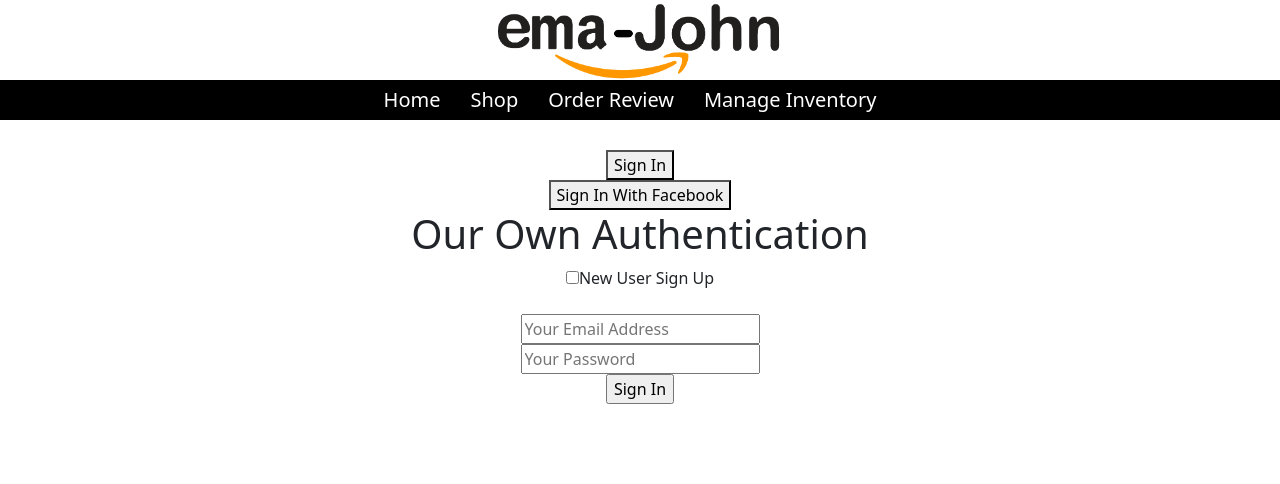
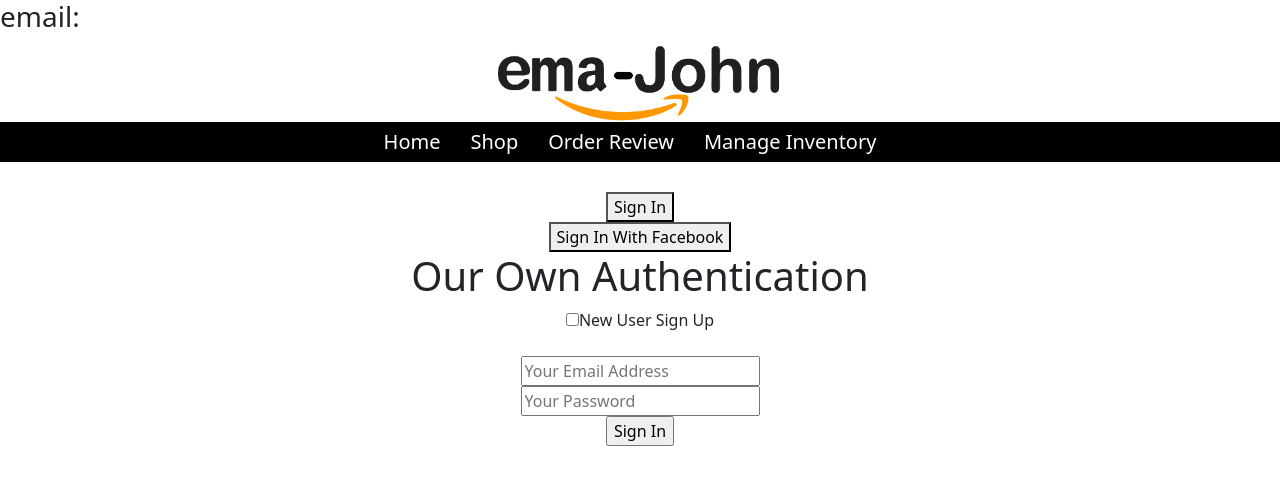
Before and after one commit to hasan-rakib-cse/ema-john-firebase-au, a React (Create React App) app: page /login in a window 1280 px wide. Shown: the top 484 px of the page. Built offline with nearby package versions, Linux system fonts and the light colour scheme.

Commit message:
make login available from everywhere using useContext() hook (context api)

```diff
--- a/src/App.js
+++ b/src/App.js
@@ -11,13 +11,18 @@ import Manage from './components/Manage/ManageInventory';
 import ProductDetail from './components/ProductDetail/ProductDetail';
 import Shipment from './components/Shipment/Shipment';
 import Login from './components/Login/Login';
+import { UserContext } from './components/UserContext/UserContext';
 
 
 
 function App() {
 
+  const [loggedInUser, setLoggedInUser] = useState({});
+
   return (
     <div className='overflow-hidden'>
+      <UserContext.Provider value={[loggedInUser, setLoggedInUser]}>
+        <h3>email: {loggedInUser.email}</h3>
         <BrowserRouter>
         <Header />
           <Routes>
@@ -31,6 +36,7 @@ function App() {
             <Route path='*' element={<Error />} />
           </Routes>
         </BrowserRouter>
+      </UserContext.Provider>
     </div>
   );
 }
--- a/src/components/Login/Login.js
+++ b/src/components/Login/Login.js
@@ -25,6 +25,9 @@ function Login() {
     error: '',
     success: false
   })
+
+  // Use context Api for data passing anywhere
+  const [loggedInUser, setLoggedInUser] = useContext(UserContext);
 
   // Sign In with Google
   const handleSignIn = () => {
@@ -118,6 +121,7 @@ function Login() {
         newUserInfo.error = '';
         newUserInfo.success = true;
         setUser(newUserInfo);
+        setLoggedInUser(newUserInfo);
         console.log('sign In User Info', res.user);
       })
       .catch((error) => {
```
